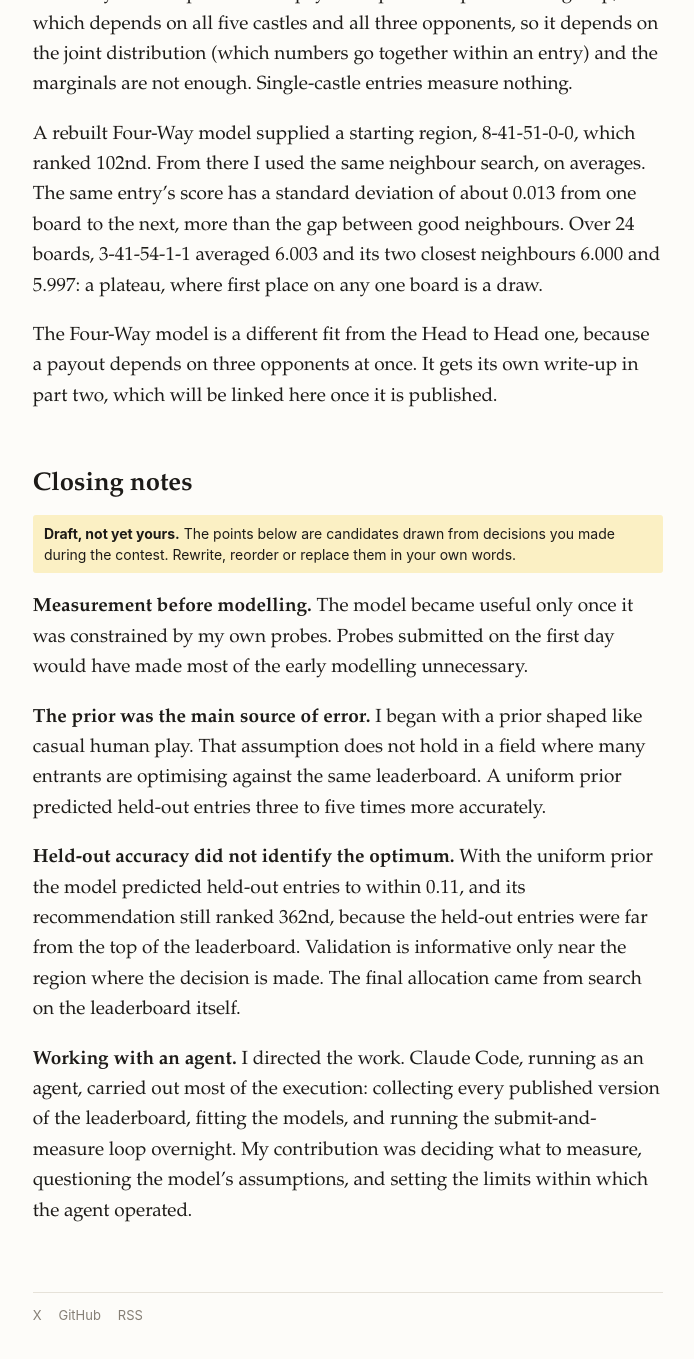
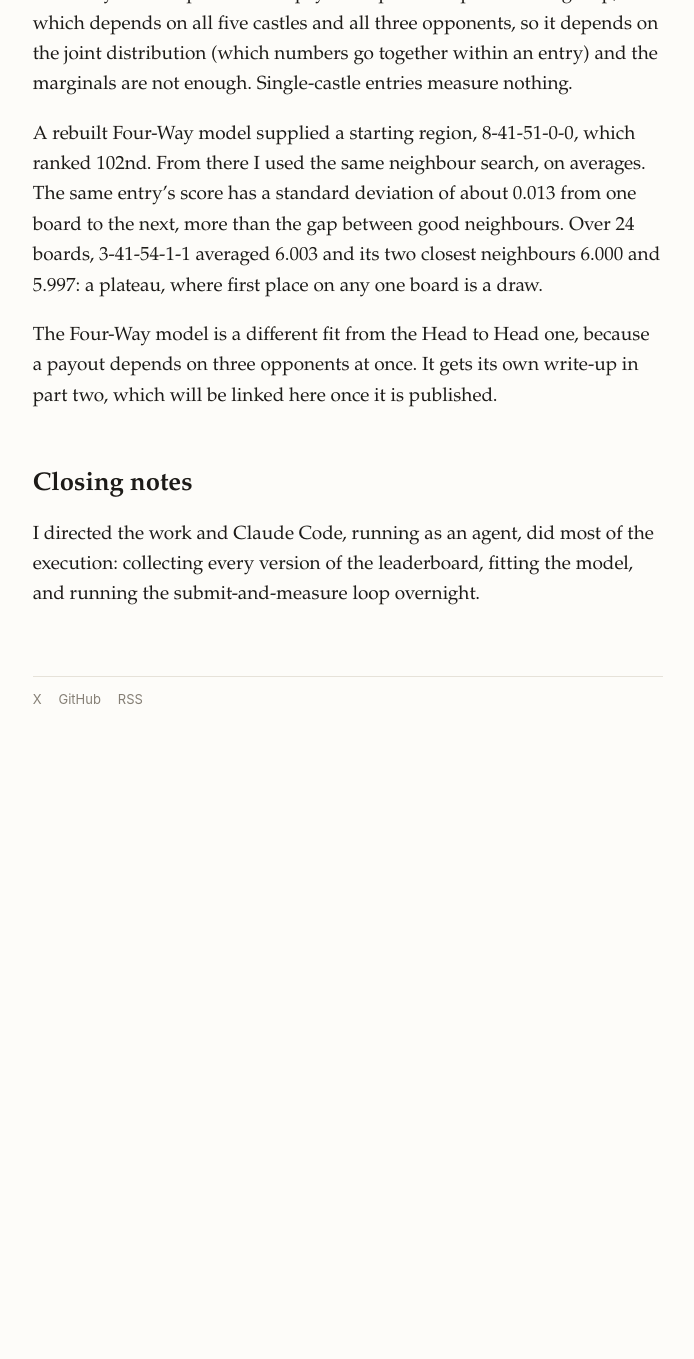
Before and after one commit to kinshu0/kinshu0.github.io, a Jekyll site: the page built from _posts/2026-11-22-castle-challenge.markdown, in a window 1280 px wide and 1400 px high, scrolled down 12088 px. Shown: the top 1359 px of the window, without its empty margins (292-986 px from the left). Built offline with Jekyll 4.4.1, drawn with Linux system fonts in a browser that asks for light colours; after the commit the page ends 12872 px from its top, so only the background shows below that.

Commit message:
Castle post: keep only the Claude Code sentence under Closing notes
Co-Authored-By: Claude Fable 5.2 <noreply@anthropic.com>

```diff
--- a/_posts/2026-11-22-castle-challenge.markdown
+++ b/_posts/2026-11-22-castle-challenge.markdown
@@ -282,15 +282,7 @@ The Four-Way model is a different fit from the Head to Head one, because a payou
 
 ## Closing notes
 
-<p style="background:#fbf0c4;color:#1d1b18;font:14px/1.5 var(--sans);padding:.6em .8em;border-radius:3px"><b>Draft, not yet yours.</b> The points below are candidates drawn from decisions you made during the contest. Rewrite, reorder or replace them in your own words.</p>
-
-**Measurement before modelling.** The model became useful only once it was constrained by my own probes. Probes submitted on the first day would have made most of the early modelling unnecessary.
-
-**The prior was the main source of error.** I began with a prior shaped like casual human play. That assumption does not hold in a field where many entrants are optimising against the same leaderboard. A uniform prior predicted held-out entries three to five times more accurately.
-
-**Held-out accuracy did not identify the optimum.** With the uniform prior the model predicted held-out entries to within 0.11, and its recommendation still ranked 362nd, because the held-out entries were far from the top of the leaderboard. Validation is informative only near the region where the decision is made. The final allocation came from search on the leaderboard itself.
-
-**Working with an agent.** I directed the work. Claude Code, running as an agent, carried out most of the execution: collecting every published version of the leaderboard, fitting the models, and running the submit-and-measure loop overnight. My contribution was deciding what to measure, questioning the model's assumptions, and setting the limits within which the agent operated.
+I directed the work and Claude Code, running as an agent, did most of the execution: collecting every version of the leaderboard, fitting the model, and running the submit-and-measure loop overnight.
 
 <link rel="stylesheet" href="/assets/castle/predictor.css">
 <script src="/assets/castle/predictor-data.js"></script>
```
